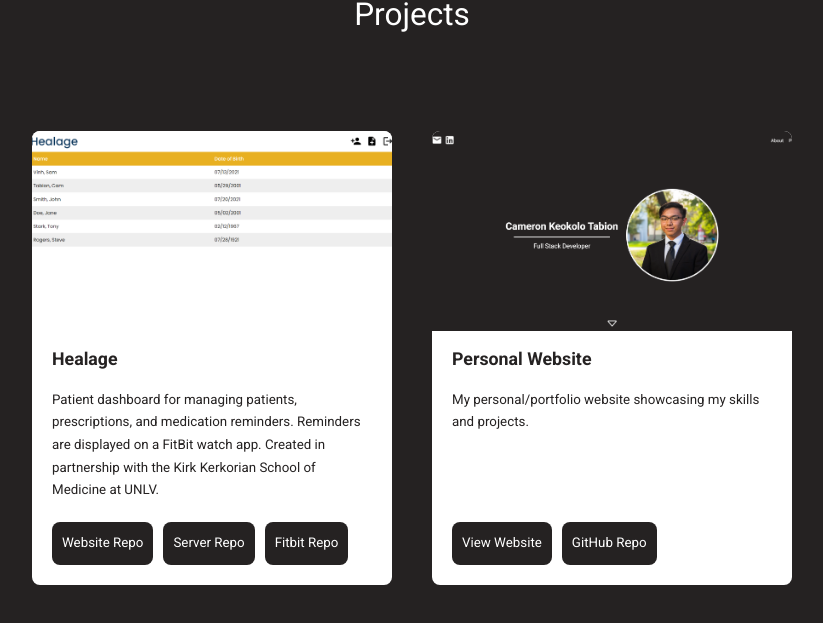
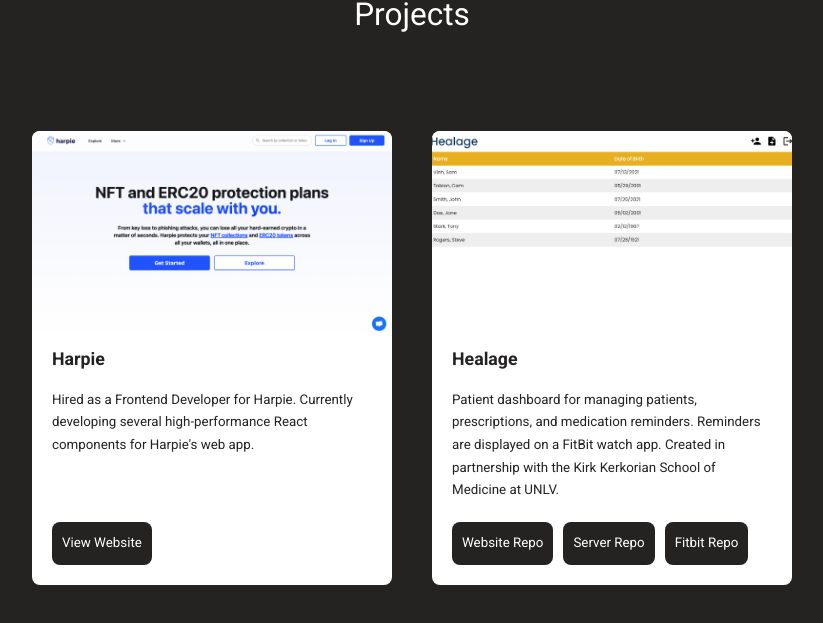
Before and after one commit to camerontabion/camerontabion.com, a Next.js app: page / in a window 1280 px wide. Shown: the part 1692-2315 px from the top of the page, without its empty margins (228-1051 px from the left). Built offline with nearby package versions, Linux system fonts and the light colour scheme.

Commit message:
Added Harpie to projects list

```diff
--- a/data/projects.ts
+++ b/data/projects.ts
@@ -1,4 +1,12 @@
 export const projects = [
+  {
+    name: 'Harpie',
+    description: 'Hired as a Frontend Developer for Harpie. Currently developing several high-performance React components for Harpie\'s web app.',
+    image: '/harpie.png',
+    links: [
+      { name: 'View Website', href: 'https://www.harpie.io' },
+    ],
+  },
   {
     name: 'Healage',
     description: 'Patient dashboard for managing patients, prescriptions, and medication reminders. Reminders are displayed on a FitBit watch app. Created in partnership with the Kirk Kerkorian School of Medicine at UNLV.',
```
Also changed, not shown: public/harpie.png (added).
